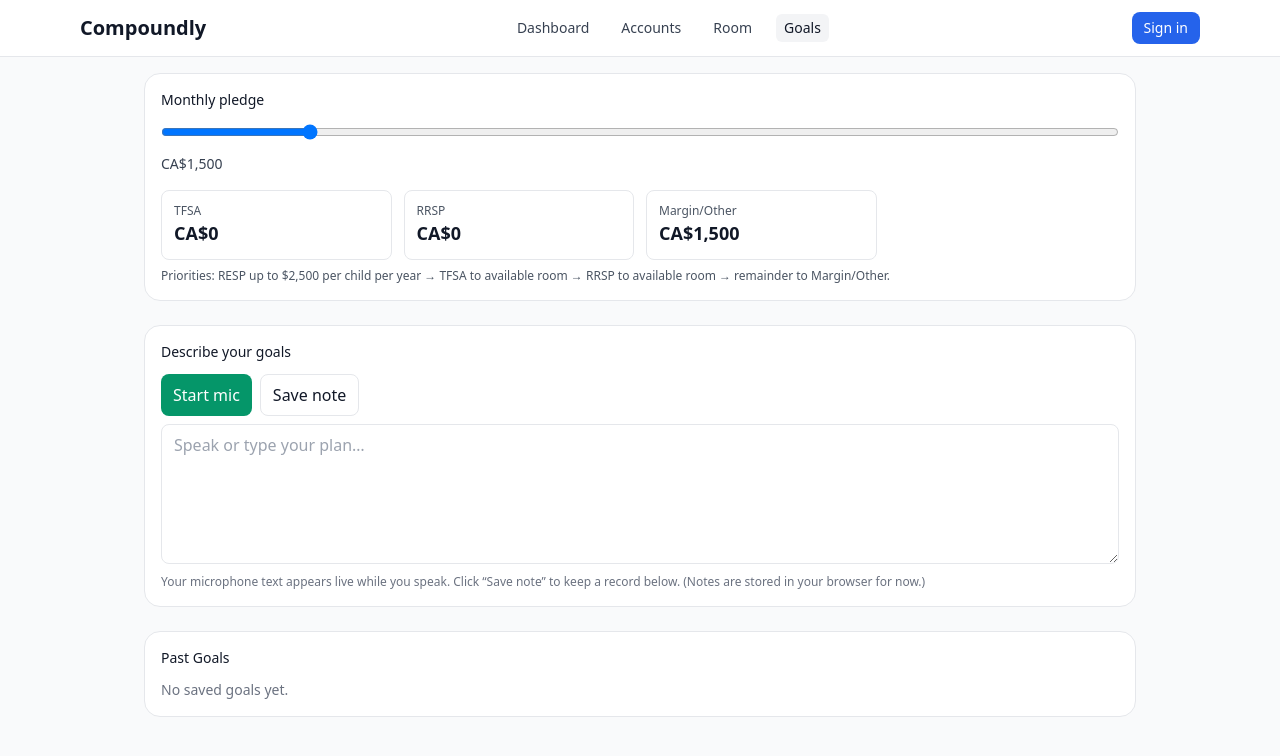
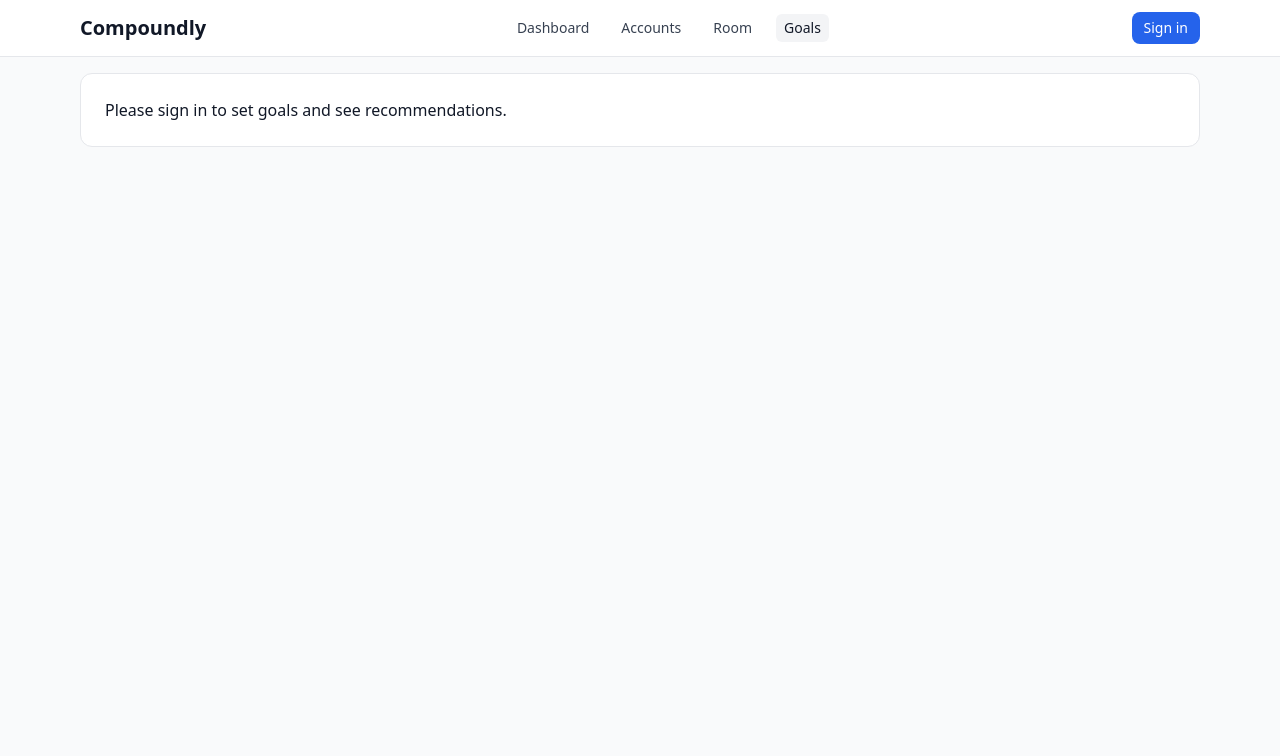
Before and after one commit to Armo28/compoundly, a Next.js app: page /goals in a window 1280 px wide. Shown: the top 756 px of the page. Built offline with nearby package versions, Linux system fonts and the light colour scheme.

Commit message:
Goals: month-aware split using months-left, TFSA/RRSP progress, multi-child RESP, pledge persistence

```diff
--- a/src/app/goals/page.tsx
+++ b/src/app/goals/page.tsx
@@ -1,263 +1,235 @@
 'use client';
 
-import { useEffect, useMemo, useRef, useState } from 'react';
+import { useEffect, useMemo, useState } from 'react';
 import { useAuth } from '@/lib/auth';
 
-const CAD = (n:number)=>n.toLocaleString(undefined,{style:'currency',currency:'CAD',maximumFractionDigits:0});
+type Rooms = { year: number; tfsa: number; rrsp: number };
+type Progress = { year: number; tfsa_deposited?: number; rrsp_deposited?: number; resp_deposited?: number };
+type Child = { id: string; name: string; birth_year: number };
+type Account = { id: string; name: string; type: 'TFSA' | 'RRSP' | 'RESP' | 'Margin' | 'Other' | 'LIRA'; balance: number };
 
-// Types for Web Speech
-declare global {
-  interface Window {
-    webkitSpeechRecognition?: any;
-    SpeechRecognition?: any;
+const CAD = (n: number) =>
+  n.toLocaleString(undefined, { style: 'currency', currency: 'CAD', maximumFractionDigits: 0 });
+
+const monthYearLabel = (d = new Date()) =>
+  d.toLocaleString(undefined, { month: 'long', year: 'numeric' });
+
+/** Safe localStorage get (avoids SSR crashes) */
+function lsGetNumber(key: string, fallback: number) {
+  try {
+    if (typeof window === 'undefined') return fallback;
+    const raw = window.localStorage.getItem(key);
+    if (!raw) return fallback;
+    const n = Number(raw);
+    return Number.isFinite(n) ? n : fallback;
+  } catch {
+    return fallback;
   }
 }
 
-type Rooms = { tfsa:number; rrsp:number };
-type Progress = { tfsa_deposited:number; rrsp_deposited:number };
-type Summary = { byType: Record<string, number> }; // from /api/summary
+/** Safe localStorage set */
+function lsSetNumber(key: string, value: number) {
+  try {
+    if (typeof window === 'undefined') return;
+    window.localStorage.setItem(key, String(value));
+  } catch {}
+}
 
 export default function GoalsPage() {
-  const { session } = useAuth();
+  const { session, loading } = useAuth();
   const token = session?.access_token ?? '';
 
-  // monthly pledge slider
-  const [pledge, setPledge] = useState<number>(1500);
+  // Persisted pledge slider (defaults: $1000 & 10% — you can show/use rate later if you like)
+  const [monthlyPledge, setMonthlyPledge] = useState<number>(() => lsGetNumber('goals_pledge', 1000));
+  useEffect(() => { lsSetNumber('goals_pledge', monthlyPledge); }, [monthlyPledge]);
 
-  // portfolio context
-  const [rooms, setRooms] = useState<Rooms>({ tfsa:0, rrsp:0 });
-  const [progress, setProgress] = useState<Progress>({ tfsa_deposited:0, rrsp_deposited:0 });
-  const [summary, setSummary] = useState<Summary|null>(null);
+  // Data we need to compute the split
+  const [rooms, setRooms] = useState<Rooms | null>(null);
+  const [progress, setProgress] = useState<Progress | null>(null);
+  const [children, setChildren] = useState<Child[]>([]);
+  const [accounts, setAccounts] = useState<Account[]>([]);
+  const [error, setError] = useState<string>('');
 
-  // mic / notes
-  const [note, setNote] = useState<string>('');
-  const [notes, setNotes] = useState<{id:string,ts:number,text:string}[]>([]);
-  const [micOn, setMicOn] = useState(false);
-  const recRef = useRef<any>(null);
-  const interimRef = useRef<string>('');       // live text shown
-  const lastFinalRef = useRef<string>('');     // prevent duplicates
+  // Fetch everything when signed in
+  useEffect(() => {
+    if (!token) return;
+    setError('');
 
-  // load context
-  useEffect(()=>{
-    if (!token) return;
-    (async ()=>{
-      const [r1, r2, r3] = await Promise.all([
-        fetch('/api/rooms', { headers:{ authorization:`Bearer ${token}` }}).then(r=>r.json()),
-        fetch('/api/rooms/progress', { headers:{ authorization:`Bearer ${token}` }}).then(r=>r.json()),
-        fetch('/api/summary', { headers:{ authorization:`Bearer ${token}` }}).then(r=>r.json()),
-      ]);
-      if (r1?.room) setRooms({ tfsa:Number(r1.room.tfsa||0), rrsp:Number(r1.room.rrsp||0) });
-      if (r2?.progress) setProgress({
-        tfsa_deposited:Number(r2.progress.tfsa_deposited||0),
-        rrsp_deposited:Number(r2.progress.rrsp_deposited||0),
-      });
-      if (r3?.ok) setSummary({ byType: r3.byType || {} });
+    const headers = { authorization: `Bearer ${token}` };
 
-      // local notes
-      if (typeof window !== 'undefined') {
-        const raw = window.localStorage.getItem('goalNotes');
-        if (raw) {
-          try { setNotes(JSON.parse(raw)); } catch {}
-        }
+    (async () => {
+      try {
+        // Rooms (TFSA/RRSP room for the current year)
+        const r = await fetch('/api/rooms', { headers });
+        const rj = await r.json();
+        // Handle either {ok, room} or direct object/array
+        const room: Rooms | null =
+          rj?.room ??
+          (Array.isArray(rj) ? rj[0] : rj) ??
+          null;
+        setRooms(room);
+
+        // Progress (what’s already deposited this year)
+        const p = await fetch('/api/rooms/progress', { headers });
+        const pj = await p.json();
+        const prog: Progress | null = pj?.progress ?? pj ?? null;
+        setProgress(prog);
+
+        // Children
+        const c = await fetch('/api/children', { headers });
+        const cj = await c.json();
+        const kids: Child[] = cj?.children ?? cj ?? [];
+        setChildren(Array.isArray(kids) ? kids : []);
+
+        // Accounts (to check if RESP exists)
+        const a = await fetch('/api/accounts', { headers });
+        const aj = await a.json();
+        const accs: Account[] = aj?.accounts ?? aj ?? [];
+        setAccounts(Array.isArray(accs) ? accs : []);
+      } catch (e: any) {
+        setError(e?.message ?? 'Failed to load data.');
       }
     })();
-  },[token]);
+  }, [token]);
 
-  // RESP availability: only show if you have RESP account; otherwise, if user mentions “child”, show a nudge link
-  const hasRESPAccount = !!summary?.byType?.RESP;
+  // Core allocation logic
+  const recommendation = useMemo(() => {
+    const now = new Date();
+    const monthIdx = now.getMonth(); // 0..11
+    const monthsLeftRaw = 12 - monthIdx; // if July (6), this is 6 (Jul-Dec)
+    const monthsLeft = Math.max(1, monthsLeftRaw); // never 0 to avoid div by zero
+    const yearNow = now.getFullYear();
 
-  // suggested split
-  const suggested = useMemo(()=>{
-    let rest = pledge;
-    let toRESP=0, toTFSA=0, toRRSP=0, toMargin=0;
+    const tfsaRoom = Number(rooms?.tfsa ?? 0);
+    const rrspRoom = Number(rooms?.rrsp ?? 0);
 
-    // RESP first (only if the user actually has RESP account)
-    if (hasRESPAccount) {
-      // up to $2,500/year total cap
-      const cap = 2500;
-      const remaining = cap; // We could subtract deposited so far if you track RESP deposits; 0 for now
-      const perMonth = Math.ceil(remaining/12);
-      const amt = Math.max(0, Math.min(rest, perMonth));
-      toRESP += amt; rest -= amt;
+    const tfsaDeposited = Number(progress?.tfsa_deposited ?? 0);
+    const rrspDeposited = Number(progress?.rrsp_deposited ?? 0);
+
+    // Remaining room for THIS year
+    const tfsaRemaining = Math.max(0, tfsaRoom - tfsaDeposited);
+    const rrspRemaining = Math.max(0, rrspRoom - rrspDeposited);
+
+    // Per-month targets to exactly use up room by year-end
+    const tfsaTargetPerMonth = tfsaRemaining / monthsLeft;
+    const rrspTargetPerMonth = rrspRemaining / monthsLeft;
+
+    // RESP: aim at $2,500/child/year to get full $500 grant
+    // We don’t yet track RESP_deposited YTD in progress; so we target “fresh”
+    // and let future versions subtract deposits once tracked.
+    const kidCount = children.length;
+    const hasRESPAccount = accounts.some(a => a.type === 'RESP');
+    const respTargetPerMonthPerChild = 2500 / monthsLeft;
+    const respTargetPerMonthTotal = kidCount > 0 ? respTargetPerMonthPerChild * kidCount : 0;
+
+    // Allocate monthly pledge by priority:
+    // 1) RESP to maximize grant
+    // 2) TFSA up to per-month target
+    // 3) RRSP up to per-month target
+    // 4) Remainder to Margin/Other
+    let remaining = monthlyPledge;
+    let toRESP = 0, toTFSA = 0, toRRSP = 0, toMargin = 0;
+
+    if (kidCount > 0 && hasRESPAccount) {
+      toRESP = Math.min(remaining, respTargetPerMonthTotal);
+      remaining -= toRESP;
     }
 
-    // TFSA next up to available room
-    const tfsaLeft = Math.max(0, rooms.tfsa - progress.tfsa_deposited);
-    if (tfsaLeft > 0 && rest > 0) {
-      const perMonth = Math.ceil(tfsaLeft / 12);
-      const amt = Math.min(rest, perMonth);
-      toTFSA += amt; rest -= amt;
+    if (tfsaTargetPerMonth > 0 && remaining > 0) {
+      toTFSA = Math.min(remaining, tfsaTargetPerMonth);
+      remaining -= toTFSA;
     }
 
-    // RRSP next
-    const rrspLeft = Math.max(0, rooms.rrsp - progress.rrsp_deposited);
-    if (rrspLeft > 0 && rest > 0) {
-      const perMonth = Math.ceil(rrspLeft / 12);
-      const amt = Math.min(rest, perMonth);
-      toRRSP += amt; rest -= amt;
+    if (rrspTargetPerMonth > 0 && remaining > 0) {
+      toRRSP = Math.min(remaining, rrspTargetPerMonth);
+      remaining -= toRRSP;
     }
 
-    // remainder -> margin
-    toMargin = Math.max(0, rest);
+    toMargin = Math.max(0, remaining);
 
-    return { toRESP, toTFSA, toRRSP, toMargin };
-  }, [pledge, rooms, progress, hasRESPAccount]);
+    return {
+      labelMonthYear: monthYearLabel(now),
+      monthsLeft,
+      yearNow,
+      toRESP,
+      toTFSA,
+      toRRSP,
+      toMargin,
+      kidCount,
+      hasRESPAccount,
+      tfsaRemaining,
+      rrspRemaining,
+    };
+  }, [rooms, progress, children, accounts, monthlyPledge]);
 
-  // mic controls with interim text (prevents duplicates)
-  const startMic = ()=>{
-    if (typeof window === 'undefined') return;
-    const SR = window.SpeechRecognition || window.webkitSpeechRecognition;
-    if (!SR) {
-      alert('Speech recognition not supported in this browser.');
-      return;
-    }
-    const rec = new SR();
-    rec.interimResults = true;
-    rec.continuous = true;
-    rec.maxAlternatives = 1;
-    rec.lang = 'en-US';
+  if (loading) {
+    return (
+      <main className="max-w-6xl mx-auto p-4">
+        <div className="rounded-xl border bg-white p-6">Loading…</div>
+      </main>
+    );
+  }
 
-    rec.onresult = (e:any)=>{
-      let finalChunk = '';
-      let interim = '';
-      for (let i=e.resultIndex; i<e.results.length; i++){
-        const res = e.results[i];
-        const txt = res[0]?.transcript ?? '';
-        if (res.isFinal) {
-          // avoid duplicate final segments
-          if (txt && txt !== lastFinalRef.current) {
-            finalChunk += (finalChunk ? ' ' : '') + txt;
-            lastFinalRef.current = txt;
-          }
-        } else {
-          interim += (interim ? ' ' : '') + txt;
-        }
-      }
-      if (finalChunk) setNote(prev => (prev ? prev + ' ' : '') + finalChunk);
-      interimRef.current = interim;
-      // show interim live by forcing a state update via trailing space trick
-      setNote(prev => prev); // render
-    };
-
-    rec.onerror = ()=>{};
-    rec.onend = ()=> setMicOn(false);
-
-    rec.start();
-    recRef.current = rec;
-    setMicOn(true);
-  };
-
-  const stopMic = ()=>{
-    recRef.current?.stop?.();
-    setMicOn(false);
-    interimRef.current = '';
-  };
-
-  const onSaveNote = ()=>{
-    const text = (note + (interimRef.current ? (' ' + interimRef.current) : '')).trim();
-    if (!text) return;
-    const item = { id: String(Date.now()), ts: Date.now(), text };
-    const next = [item, ...notes];
-    setNotes(next);
-    setNote('');
-    interimRef.current = '';
-    lastFinalRef.current = '';
-    if (typeof window !== 'undefined') {
-      window.localStorage.setItem('goalNotes', JSON.stringify(next));
-    }
-  };
-
-  const onDeleteNote = (id:string)=>{
-    const next = notes.filter(n=>n.id !== id);
-    setNotes(next);
-    if (typeof window !== 'undefined') {
-      window.localStorage.setItem('goalNotes', JSON.stringify(next));
-    }
-  };
-
-  const showsChildNudge = !hasRESPAccount && /\b(child|children|kid|kids|RESP)\b/i.test(note || notes[0]?.text || '');
+  if (!session) {
+    return (
+      <main className="max-w-6xl mx-auto p-4">
+        <div className="rounded-xl border bg-white p-6">
+          Please sign in to set goals and see recommendations.
+        </div>
+      </main>
+    );
+  }
 
   return (
-    <main className="max-w-5xl mx-auto p-4 space-y-6">
+    <main className="max-w-6xl mx-auto p-4 space-y-4">
+      <div className="rounded-xl border bg-white p-4">
+        <div className="flex flex-col sm:flex-row sm:items-center sm:justify-between gap-3">
+          <label className="text-sm font-medium">Monthly pledge</label>
+          <div className="flex items-center gap-3">
+            <span className="text-sm text-gray-600 min-w-[80px] text-right">
+              {CAD(monthlyPledge)}
+            </span>
+            <input
+              className="w-64 h-2 rounded-lg bg-gray-200 appearance-none accent-blue-600"
+              type="range"
+              min={0}
+              max={10000}
+              step={50}
+              value={monthlyPledge}
+              onChange={(e) => setMonthlyPledge(Math.round(+e.target.value / 50) * 50)}
+            />
+          </div>
+        </div>
+        <p className="text-xs text-gray-500 mt-2">
+          Recommendation is specific to {recommendation.labelMonthYear} ({recommendation.monthsLeft} month{recommendation.monthsLeft>1?'s':''} left this year).
+        </p>
+      </div>
 
-      {/* Monthly pledge + split */}
-      <section className="rounded-2xl border bg-white p-4">
-        <div className="text-sm font-medium mb-3">Monthly pledge</div>
-        <input type="range" min={0} max={10000} step={50}
-               value={pledge} onChange={e=>setPledge(+e.target.value)} className="w-full"/>
-        <div className="mt-2 text-sm text-gray-700">{CAD(pledge)}</div>
+      {!!error && (
+        <div className="rounded-xl border bg-red-50 p-3 text-sm text-red-700">
+          {String(error)}
+        </div>
+      )}
 
-        <div className="mt-4 grid grid-cols-1 md:grid-cols-4 gap-3">
-          {hasRESPAccount && (
-            <KPI title="RESP" value={CAD(suggested.toRESP)}/>
-          )}
-          <KPI title="TFSA" value={CAD(suggested.toTFSA)}/>
-          <KPI title="RRSP" value={CAD(suggested.toRRSP)}/>
-          <KPI title="Margin/Other" value={CAD(suggested.toMargin)}/>
+      {recommendation.kidCount > 0 && !recommendation.hasRESPAccount && (
+        <div className="rounded-xl border bg-yellow-50 p-3 text-sm text-yellow-800">
+          You’ve added {recommendation.kidCount} child{recommendation.kidCount>1?'ren':''}, but no RESP account exists yet.
+          Add an RESP account on the <a className="underline" href="/accounts">Accounts</a> page to enable RESP contributions.
         </div>
+      )}
 
-        <div className="mt-2 text-xs text-gray-600">
-          Priorities: RESP up to $2,500 per child per year → TFSA to available room → RRSP to available room → remainder to Margin/Other.
-          {showsChildNudge && (
-            <span className="ml-2">
-              Mentioned children but no RESP account yet. <a href="/accounts" className="underline">Add RESP</a>
-            </span>
-          )}
+      <section className="rounded-xl border bg-white p-4">
+        <div className="text-sm font-medium mb-2">Suggested monthly split for {recommendation.labelMonthYear}</div>
+        <ul className="text-sm space-y-1">
+          <li>RESP: <span className="font-medium">{CAD(Math.round(recommendation.toRESP))}</span></li>
+          <li>TFSA: <span className="font-medium">{CAD(Math.round(recommendation.toTFSA))}</span> <span className="text-gray-500">(remaining room this year: {CAD(Math.round(recommendation.tfsaRemaining))})</span></li>
+          <li>RRSP: <span className="font-medium">{CAD(Math.round(recommendation.toRRSP))}</span> <span className="text-gray-500">(remaining room this year: {CAD(Math.round(recommendation.rrspRemaining))})</span></li>
+          <li>Margin/Other: <span className="font-medium">{CAD(Math.round(recommendation.toMargin))}</span></li>
+        </ul>
+        <div className="text-xs text-gray-500 mt-2">
+          Order of priority used: RESP (to maximize the 20% grant up to $500/child), then TFSA, then RRSP; any remainder goes to an unregistered account.
         </div>
-      </section>
-
-      {/* Describe your goals (mic) */}
-      <section className="rounded-2xl border bg-white p-4">
-        <div className="text-sm font-medium mb-3">Describe your goals</div>
-        <div className="flex gap-2 mb-2">
-          {!micOn ? (
-            <button onClick={startMic} className="rounded-lg bg-emerald-600 text-white px-3 py-2">Start mic</button>
-          ) : (
-            <button onClick={stopMic} className="rounded-lg bg-rose-600 text-white px-3 py-2">Stop</button>
-          )}
-          <button onClick={onSaveNote} className="rounded-lg border px-3 py-2">Save note</button>
-        </div>
-        <textarea
-          className="w-full min-h-[140px] border rounded-lg px-3 py-2"
-          placeholder="Speak or type your plan…"
-          value={note + (interimRef.current ? (' ' + interimRef.current) : '')}
-          onChange={e=>{ setNote(e.target.value); interimRef.current=''; }}
-        />
-        <div className="mt-1 text-xs text-gray-500">
-          Your microphone text appears live while you speak. Click “Save note” to keep a record below. (Notes are stored in your browser for now.)
-        </div>
-      </section>
-
-      {/* Past goals */}
-      <section className="rounded-2xl border bg-white p-4">
-        <div className="text-sm font-medium mb-3">Past Goals</div>
-        {notes.length === 0 ? (
-          <div className="text-sm text-gray-500">No saved goals yet.</div>
-        ) : (
-          <ul className="divide-y">
-            {notes.map(n=>(
-              <li key={n.id} className="py-3 flex items-center justify-between">
-                <details className="w-full mr-3">
-                  <summary className="cursor-pointer text-sm">
-                    {new Date(n.ts).toLocaleString()}
-                  </summary>
-                  <div className="mt-2 text-sm text-gray-700 whitespace-pre-wrap">{n.text}</div>
-                </details>
-                <button onClick={()=>onDeleteNote(n.id)} className="text-rose-600 text-sm">Delete</button>
-              </li>
-            ))}
-          </ul>
-        )}
       </section>
     </main>
   );
 }
-
-function KPI({ title, value }:{title:string,value:string}) {
-  return (
-    <div className="rounded-lg border p-3">
-      <div className="text-xs text-gray-600">{title}</div>
-      <div className="text-lg font-semibold">{value}</div>
-    </div>
-  );
-}
```
